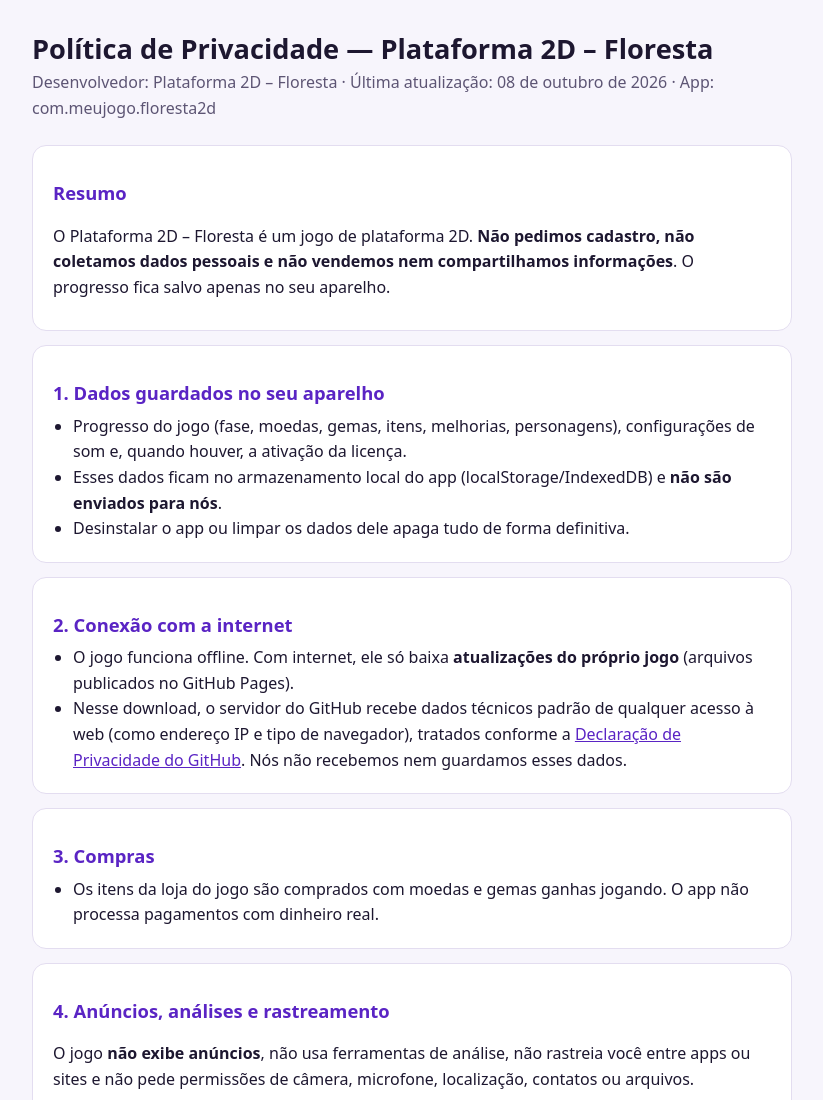
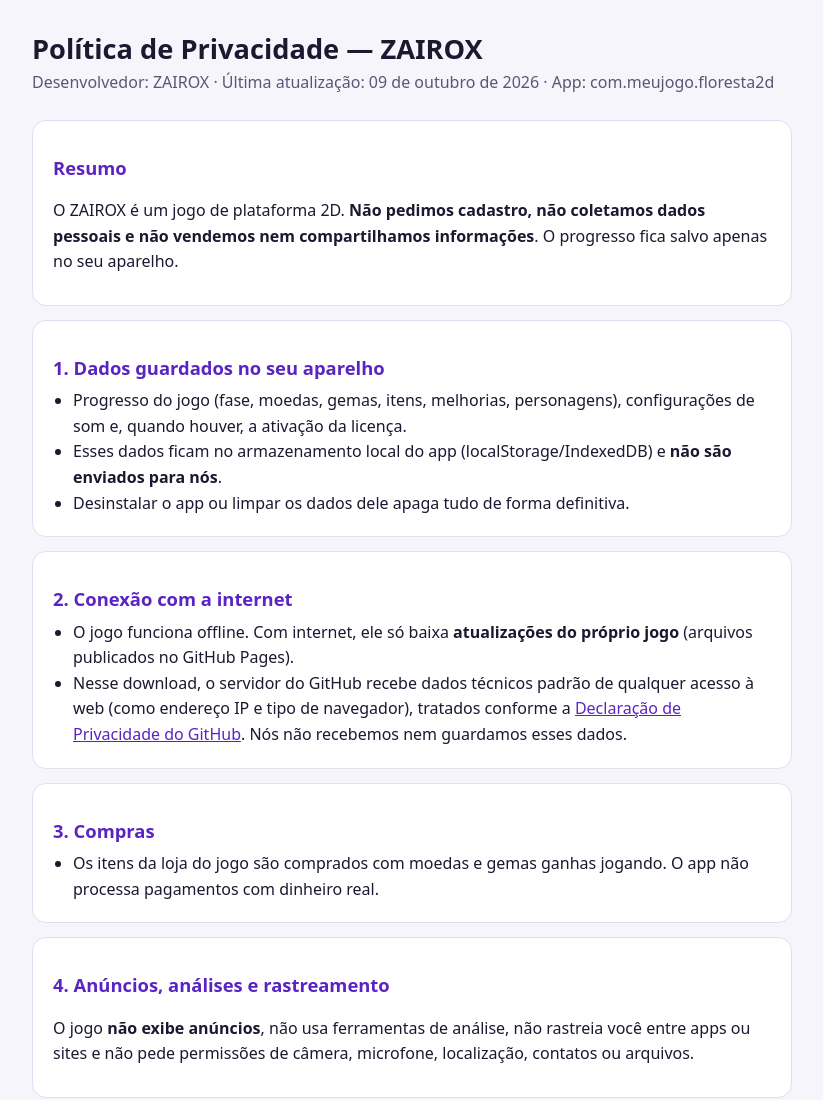
Before and after one commit to leonildadelima/floresta2d, a plain HTML site: page politica.html in a window 1280 px wide. Shown: the top 1100 px of the page, without its empty margins (228-1051 px from the left). Drawn offline with Linux system fonts and the light colour scheme.

Commit message:
Publicar politica.html

```diff
--- a/politica.html
+++ b/politica.html
@@ -1,7 +1,7 @@
 <!doctype html>
 <html lang="pt-BR"><head><meta charset="utf-8">
 <meta name="viewport" content="width=device-width,initial-scale=1">
-<title>Política de Privacidade — Plataforma 2D – Floresta</title>
+<title>Política de Privacidade — ZAIROX</title>
 <style>
 :root{--bg:#f7f5fc;--fg:#1d1730;--muted:#5d5574;--card:#fff;--line:#e3ddf0;--acc:#5a24c4}
 @media (prefers-color-scheme:dark){:root{--bg:#141020;--fg:#ece8f6;--muted:#a79fbf;--card:#1d1830;--line:#2e2747;--acc:#b28cff}}
@@ -11,11 +11,11 @@ h1{font-size:1.7rem;margin:0 0 4px;line-height:1.25}h2{font-size:1.15rem;margin:
 .sub{color:var(--muted);margin:0 0 24px}section{background:var(--card);border:1px solid var(--line);border-radius:14px;padding:4px 20px 14px;margin:0 0 14px}
 ul{padding-left:20px;margin:6px 0}a{color:var(--acc)}
 </style></head><body><main>
-<h1>Política de Privacidade — Plataforma 2D – Floresta</h1>
-<p class="sub">Desenvolvedor: Plataforma 2D – Floresta · Última atualização: 08 de outubro de 2026 · App: com.meujogo.floresta2d</p>
+<h1>Política de Privacidade — ZAIROX</h1>
+<p class="sub">Desenvolvedor: ZAIROX · Última atualização: 09 de outubro de 2026 · App: com.meujogo.floresta2d</p>
 
 <section><h2>Resumo</h2>
-<p>O Plataforma 2D – Floresta é um jogo de plataforma 2D. <b>Não pedimos cadastro, não coletamos dados pessoais e não vendemos nem compartilhamos informações</b>. O progresso fica salvo apenas no seu aparelho.</p></section>
+<p>O ZAIROX é um jogo de plataforma 2D. <b>Não pedimos cadastro, não coletamos dados pessoais e não vendemos nem compartilhamos informações</b>. O progresso fica salvo apenas no seu aparelho.</p></section>
 
 <section><h2>1. Dados guardados no seu aparelho</h2>
 <ul>
```
